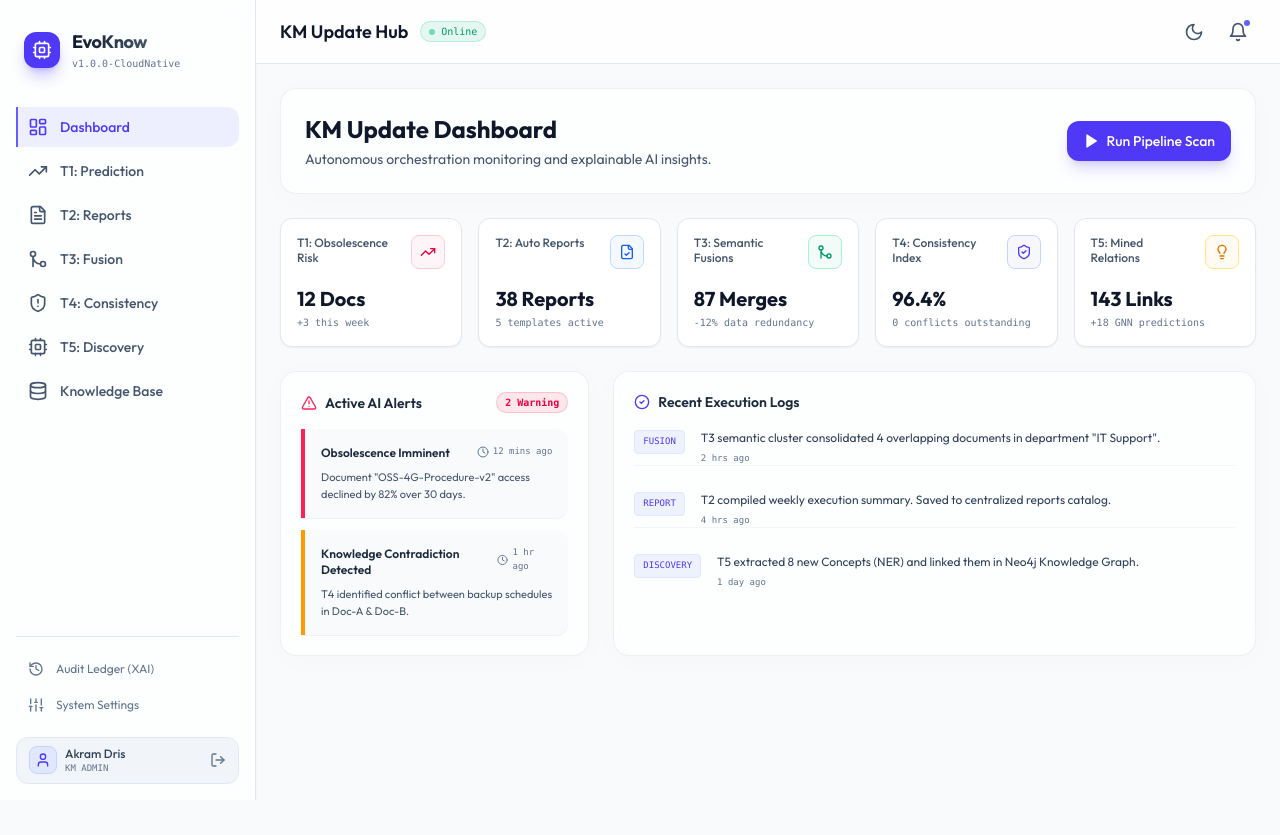
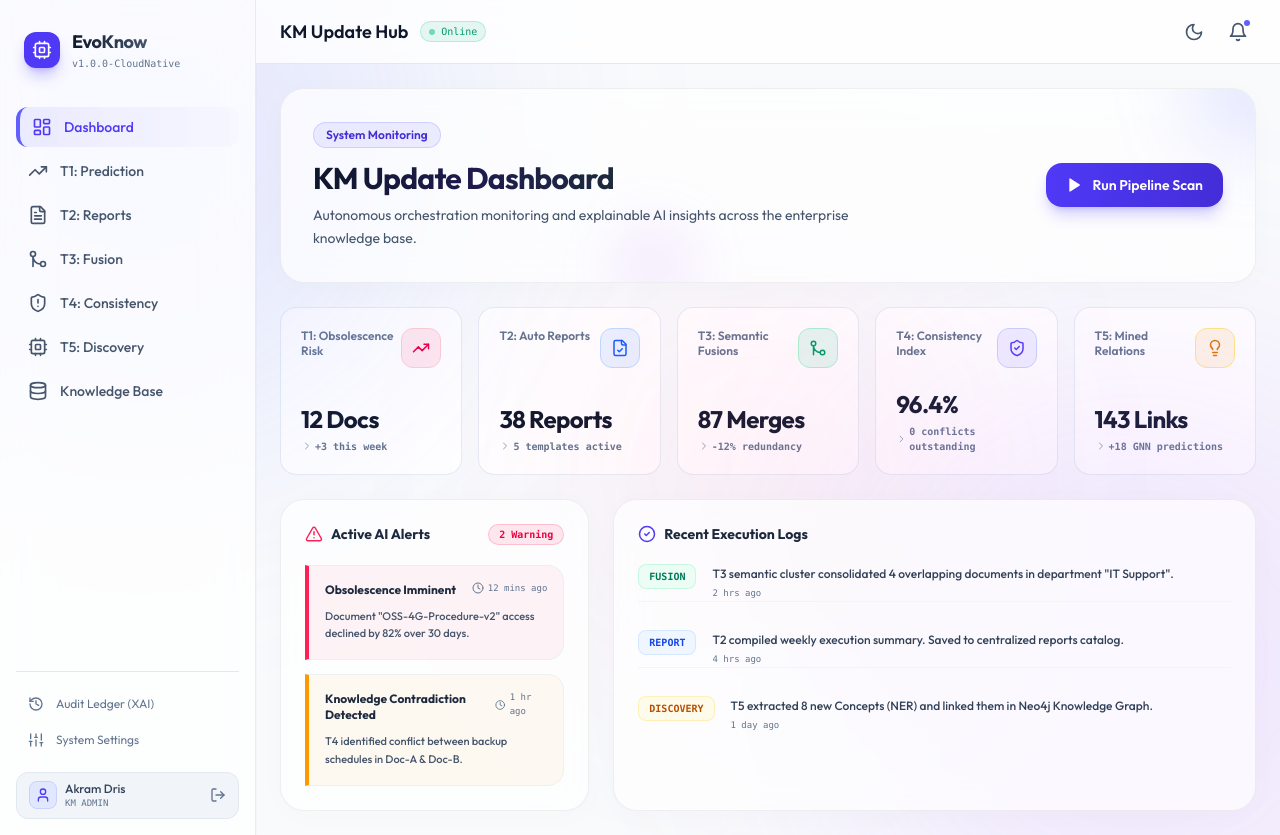
Before and after one commit to akram-dris/evo-know, a Vue app in the folder frontend/: page / in a window 1280 px wide. Before the commit the page ends 800 px from the top, so only its background shows below. Built offline with nearby package versions, Linux system fonts and the light colour scheme.

Commit message:
style: enhance light theme with premium glowing background shapes and glassmorphism styling

```diff
--- a/frontend/src/App.vue
+++ b/frontend/src/App.vue
@@ -47,9 +47,14 @@ onMounted(() => {
 </script>
 
 <template>
-  <div class="min-h-screen bg-slate-50 text-slate-800 dark:bg-slate-950 dark:text-slate-100 flex overflow-hidden transition-colors duration-300">
+  <div class="min-h-screen bg-slate-50 text-slate-800 dark:bg-slate-950 dark:text-slate-100 flex overflow-hidden transition-colors duration-300 relative">
+    <!-- Glowing background blobs for a beautiful, organic glassmorphic gradient glow -->
+    <div class="fixed -top-40 -left-40 w-[600px] h-[600px] rounded-full bg-indigo-400/15 dark:bg-indigo-900/10 blur-[130px] pointer-events-none"></div>
+    <div class="fixed -bottom-40 -right-40 w-[600px] h-[600px] rounded-full bg-purple-400/15 dark:bg-purple-900/10 blur-[130px] pointer-events-none"></div>
+    <div class="fixed top-1/3 right-1/4 w-[400px] h-[400px] rounded-full bg-pink-400/8 dark:bg-pink-900/4 blur-[110px] pointer-events-none"></div>
+
     <!-- Sidebar Navigation -->
-    <aside class="w-64 border-r border-slate-200 dark:border-slate-800 bg-white/70 dark:bg-slate-900/40 backdrop-blur-md flex flex-col p-4 space-y-6 shrink-0 shadow-xs">
+    <aside class="w-64 border-r border-slate-200/80 dark:border-slate-800/80 bg-white/75 dark:bg-slate-900/45 backdrop-blur-xl flex flex-col p-4 space-y-6 shrink-0 shadow-xs z-10">
       <!-- Logo Header -->
       <div class="flex items-center space-x-3 px-2 py-3">
         <div class="h-9 w-9 rounded-xl bg-indigo-600 flex items-center justify-center shadow-lg shadow-indigo-600/30">
@@ -159,6 +164,6 @@ onMounted(() => {
 
 /* Custom Router active classes styling */
 .router-link-active {
-  @apply bg-indigo-500/10 text-indigo-600 dark:bg-indigo-600/15 dark:text-indigo-400 border-l-2 border-indigo-500 rounded-l-none pl-2.5!;
+  @apply bg-gradient-to-r from-indigo-500/10 to-indigo-500/[0.02] text-indigo-600 dark:from-indigo-600/15 dark:to-indigo-600/[0.03] dark:text-indigo-400 border-l-4 border-indigo-500 dark:border-indigo-400 rounded-r-xl pl-3!;
 }
 </style>
--- a/frontend/src/views/Dashboard.vue
+++ b/frontend/src/views/Dashboard.vue
@@ -9,55 +9,111 @@ import {
   AlertTriangle,
   Play,
   Clock,
-  CheckCircle2
+  CheckCircle2,
+  ChevronRight
 } from 'lucide-vue-next'
 
 const stats = ref([
-  { name: 'T1: Obsolescence Risk', value: '12 Docs', change: '+3 this week', changeType: 'increase', icon: TrendingUp, color: 'text-rose-600 dark:text-rose-400 bg-rose-500/5 dark:bg-rose-500/10 border-rose-200 dark:border-rose-500/20' },
-  { name: 'T2: Auto Reports', value: '38 Reports', change: '5 templates active', changeType: 'neutral', icon: FileCheck, color: 'text-blue-600 dark:text-blue-400 bg-blue-500/5 dark:bg-blue-500/10 border-blue-200 dark:border-blue-500/20' },
-  { name: 'T3: Semantic Fusions', value: '87 Merges', change: '-12% data redundancy', changeType: 'decrease', icon: GitMerge, color: 'text-emerald-600 dark:text-emerald-400 bg-emerald-500/5 dark:bg-emerald-500/10 border-emerald-200 dark:border-emerald-500/20' },
-  { name: 'T4: Consistency Index', value: '96.4%', change: '0 conflicts outstanding', changeType: 'neutral', icon: ShieldCheck, color: 'text-indigo-600 dark:text-indigo-400 bg-indigo-500/5 dark:bg-indigo-500/10 border-indigo-200 dark:border-indigo-500/20' },
-  { name: 'T5: Mined Relations', value: '143 Links', change: '+18 GNN predictions', changeType: 'increase', icon: Lightbulb, color: 'text-amber-600 dark:text-amber-400 bg-amber-500/5 dark:bg-amber-500/10 border-amber-200 dark:border-amber-500/20' },
+  {
+    name: 'T1: Obsolescence Risk',
+    value: '12 Docs',
+    change: '+3 this week',
+    icon: TrendingUp,
+    color: 'text-rose-600 dark:text-rose-400 bg-rose-500/10 dark:bg-rose-500/20 border-rose-200 dark:border-rose-500/30',
+    hoverGlow: 'hover:shadow-rose-500/10 hover:border-rose-300 dark:hover:border-rose-500/40'
+  },
+  {
+    name: 'T2: Auto Reports',
+    value: '38 Reports',
+    change: '5 templates active',
+    icon: FileCheck,
+    color: 'text-blue-600 dark:text-blue-400 bg-blue-500/10 dark:bg-blue-500/20 border-blue-200 dark:border-blue-500/30',
+    hoverGlow: 'hover:shadow-blue-500/10 hover:border-blue-300 dark:hover:border-blue-500/40'
+  },
+  {
+    name: 'T3: Semantic Fusions',
+    value: '87 Merges',
+    change: '-12% redundancy',
+    icon: GitMerge,
+    color: 'text-emerald-600 dark:text-emerald-400 bg-emerald-500/10 dark:bg-emerald-500/20 border-emerald-200 dark:border-emerald-500/30',
+    hoverGlow: 'hover:shadow-emerald-500/10 hover:border-emerald-300 dark:hover:border-emerald-500/40'
+  },
+  {
+    name: 'T4: Consistency Index',
+    value: '96.4%',
+    change: '0 conflicts outstanding',
+    icon: ShieldCheck,
+    color: 'text-indigo-600 dark:text-indigo-400 bg-indigo-500/10 dark:bg-indigo-500/20 border-indigo-200 dark:border-indigo-500/30',
+    hoverGlow: 'hover:shadow-indigo-500/10 hover:border-indigo-300 dark:hover:border-indigo-500/40'
+  },
+  {
+    name: 'T5: Mined Relations',
+    value: '143 Links',
+    change: '+18 GNN predictions',
+    icon: Lightbulb,
+    color: 'text-amber-600 dark:text-amber-400 bg-amber-500/10 dark:bg-amber-500/20 border-amber-200 dark:border-amber-500/30',
+    hoverGlow: 'hover:shadow-amber-500/10 hover:border-amber-300 dark:hover:border-amber-500/40'
+  },
 ])
 
 const recentAlerts = ref([
-  { id: 1, title: 'Obsolescence Imminent', desc: 'Document "OSS-4G-Procedure-v2" access declined by 82% over 30 days.', time: '12 mins ago', severity: 'high' },
-  { id: 2, title: 'Knowledge Contradiction Detected', desc: 'T4 identified conflict between backup schedules in Doc-A & Doc-B.', time: '1 hr ago', severity: 'medium' },
+  { id: 1, title: 'Obsolescence Imminent', desc: 'Document "OSS-4G-Procedure-v2" access declined by 82% over 30 days.', time: '12 mins ago', severity: 'high', bgClass: 'bg-rose-500/5 dark:bg-rose-500/10 border-rose-100 dark:border-rose-950/40 border-l-rose-500' },
+  { id: 2, title: 'Knowledge Contradiction Detected', desc: 'T4 identified conflict between backup schedules in Doc-A & Doc-B.', time: '1 hr ago', severity: 'medium', bgClass: 'bg-amber-500/5 dark:bg-amber-500/10 border-amber-100 dark:border-amber-950/40 border-l-amber-500' },
 ])
 
 const recentActivity = ref([
-  { id: 1, type: 'Fusion', message: 'T3 semantic cluster consolidated 4 overlapping documents in department "IT Support".', time: '2 hrs ago' },
-  { id: 2, type: 'Report', message: 'T2 compiled weekly execution summary. Saved to centralized reports catalog.', time: '4 hrs ago' },
-  { id: 3, type: 'Discovery', message: 'T5 extracted 8 new Concepts (NER) and linked them in Neo4j Knowledge Graph.', time: '1 day ago' },
+  { id: 1, type: 'Fusion', message: 'T3 semantic cluster consolidated 4 overlapping documents in department "IT Support".', time: '2 hrs ago', badgeColor: 'bg-emerald-50 text-emerald-700 dark:bg-emerald-950/40 dark:text-emerald-400 border-emerald-200/50 dark:border-emerald-800/40' },
+  { id: 2, type: 'Report', message: 'T2 compiled weekly execution summary. Saved to centralized reports catalog.', time: '4 hrs ago', badgeColor: 'bg-blue-50 text-blue-700 dark:bg-blue-950/40 dark:text-blue-400 border-blue-200/50 dark:border-blue-800/40' },
+  { id: 3, type: 'Discovery', message: 'T5 extracted 8 new Concepts (NER) and linked them in Neo4j Knowledge Graph.', time: '1 day ago', badgeColor: 'bg-amber-50 text-amber-700 dark:bg-amber-950/40 dark:text-amber-400 border-amber-200/50 dark:border-amber-800/40' },
 ])
 </script>
 
 <template>
   <div class="space-y-6 transition-colors duration-300">
     <!-- Hero Header -->
-    <div class="flex justify-between items-center bg-gradient-to-r from-white to-slate-100 dark:from-slate-900 dark:to-indigo-950/20 p-6 rounded-2xl border border-slate-200 dark:border-slate-800/60 glass-panel shadow-xs">
-      <div>
-        <h1 class="text-2xl font-bold text-slate-900 dark:text-white">KM Update Dashboard</h1>
-        <p class="text-slate-600 dark:text-slate-400 text-sm mt-1">Autonomous orchestration monitoring and explainable AI insights.</p>
+    <div class="relative overflow-hidden bg-gradient-to-br from-indigo-50/90 via-white to-purple-50/60 dark:from-slate-900/80 dark:via-slate-900 dark:to-indigo-950/30 p-6 md:p-8 rounded-3xl border border-slate-200/80 dark:border-slate-800/60 glass-panel shadow-sm">
+      <!-- Decorative Background Blur Blobs -->
+      <div class="absolute -right-16 -top-16 w-32 h-32 rounded-full bg-indigo-400/20 blur-2xl pointer-events-none"></div>
+      <div class="absolute left-1/3 -bottom-8 w-24 h-24 rounded-full bg-purple-400/10 blur-xl pointer-events-none"></div>
+
+      <div class="relative z-10 flex flex-col md:flex-row justify-between items-start md:items-center gap-4">
+        <div>
+          <span class="inline-flex items-center px-3 py-1 rounded-full text-xs font-semibold bg-indigo-500/10 text-indigo-700 dark:text-indigo-400 mb-3 border border-indigo-500/20">
+            System Monitoring
+          </span>
+          <h1 class="text-2xl md:text-3xl font-extrabold tracking-tight">
+            <span class="bg-gradient-to-r from-slate-900 via-indigo-950 to-slate-800 bg-clip-text text-transparent dark:from-white dark:via-slate-200 dark:to-slate-400">
+              KM Update Dashboard
+            </span>
+          </h1>
+          <p class="text-slate-600 dark:text-slate-400 text-sm mt-2 max-w-xl leading-relaxed">
+            Autonomous orchestration monitoring and explainable AI insights across the enterprise knowledge base.
+          </p>
+        </div>
+        <button class="bg-gradient-to-r from-indigo-600 to-indigo-700 hover:from-indigo-500 hover:to-indigo-600 dark:from-indigo-600 dark:to-purple-600 dark:hover:from-indigo-500 dark:hover:to-purple-500 text-white font-semibold text-sm px-5 py-3 rounded-2xl flex items-center space-x-2.5 shadow-lg shadow-indigo-600/25 hover:shadow-indigo-600/35 hover:-translate-y-0.5 transition-all duration-200 cursor-pointer group">
+          <Play class="h-4 w-4 fill-current transition-transform group-hover:scale-110" />
+          <span>Run Pipeline Scan</span>
+        </button>
       </div>
-      <button class="bg-indigo-600 hover:bg-indigo-500 text-white font-medium text-sm px-4 py-2.5 rounded-xl flex items-center space-x-2 shadow-lg shadow-indigo-600/20 transition-all cursor-pointer">
-        <Play class="h-4 w-4 fill-current" />
-        <span>Run Pipeline Scan</span>
-      </button>
     </div>
 
     <!-- Metrics Grid -->
-    <div class="grid grid-cols-1 md:grid-cols-2 lg:grid-cols-5 gap-4">
-      <div v-for="stat in stats" :key="stat.name" class="p-4 rounded-xl border border-slate-200 dark:border-slate-800/80 bg-white dark:bg-slate-900/30 flex flex-col justify-between space-y-4 hover:border-slate-300 dark:hover:border-slate-700/80 shadow-xs hover:shadow-md transition-all">
+    <div class="grid grid-cols-1 sm:grid-cols-2 lg:grid-cols-5 gap-4">
+      <div v-for="stat in stats" :key="stat.name"
+           class="p-5 rounded-2xl border border-slate-200/80 dark:border-slate-800/80 bg-white/90 dark:bg-slate-900/30 flex flex-col justify-between space-y-5 hover:-translate-y-1 transition-all duration-300"
+           :class="stat.hoverGlow">
         <div class="flex justify-between items-start">
-          <span class="text-xs font-medium text-slate-600 dark:text-slate-400 leading-tight w-2/3">{{ stat.name }}</span>
-          <div class="p-2 rounded-lg border" :class="stat.color">
-            <component :is="stat.icon" class="h-4 w-4" />
+          <span class="text-xs font-semibold text-slate-500 dark:text-slate-400 leading-tight w-2/3">{{ stat.name }}</span>
+          <div class="p-2.5 rounded-xl border flex items-center justify-center transition-all duration-300" :class="stat.color">
+            <component :is="stat.icon" class="h-4.5 w-4.5" />
           </div>
         </div>
         <div>
-          <h3 class="text-xl font-bold text-slate-900 dark:text-white">{{ stat.value }}</h3>
-          <p class="text-[10px] mt-0.5 text-slate-500 font-medium font-mono">{{ stat.change }}</p>
+          <h3 class="text-2xl font-bold tracking-tight text-slate-900 dark:text-white">{{ stat.value }}</h3>
+          <p class="text-[10px] mt-1 text-slate-500 dark:text-slate-400 font-semibold font-mono flex items-center">
+            <ChevronRight class="h-3 w-3 text-slate-400 mr-0.5" />
+            <span>{{ stat.change }}</span>
+          </p>
         </div>
       </div>
     </div>
@@ -65,46 +121,46 @@ const recentActivity = ref([
     <!-- Alerts and Activity -->
     <div class="grid grid-cols-1 lg:grid-cols-3 gap-6">
       <!-- Alerts Column -->
-      <div class="lg:col-span-1 bg-white/70 dark:bg-slate-900/20 border border-slate-200 dark:border-slate-800/60 p-5 rounded-2xl space-y-4 glass-panel shadow-xs">
+      <div class="lg:col-span-1 bg-white/90 dark:bg-slate-900/20 border border-slate-200/80 dark:border-slate-800/60 p-6 rounded-3xl space-y-5 glass-panel shadow-sm">
         <div class="flex justify-between items-center">
-          <h2 class="font-semibold text-slate-800 dark:text-slate-200 text-sm flex items-center space-x-2">
-            <AlertTriangle class="h-4 w-4 text-rose-500" />
+          <h2 class="font-bold text-slate-800 dark:text-slate-200 text-sm flex items-center space-x-2">
+            <AlertTriangle class="h-4.5 w-4.5 text-rose-500" />
             <span>Active AI Alerts</span>
           </h2>
-          <span class="bg-rose-500/10 border border-rose-500/20 text-rose-600 dark:text-rose-400 text-[10px] font-mono px-2 py-0.5 rounded-full font-semibold">2 Warning</span>
+          <span class="bg-rose-500/10 border border-rose-500/20 text-rose-600 dark:text-rose-400 text-[10px] font-mono px-2.5 py-0.5 rounded-full font-bold">2 Warning</span>
         </div>
 
-        <div class="space-y-3">
+        <div class="space-y-3.5">
           <div v-for="alert in recentAlerts" :key="alert.id"
-               class="p-4 border-l-4 rounded-r-xl bg-slate-50 dark:bg-slate-950/40 border-slate-200 dark:border-slate-800 space-y-2 hover:bg-slate-100 dark:hover:bg-slate-950/80 transition-colors shadow-2xs"
-               :class="alert.severity === 'high' ? 'border-l-rose-500' : 'border-l-amber-500'">
+               class="p-4 border-l-4 rounded-r-2xl border border-slate-200/50 dark:border-slate-800/60 space-y-2.5 hover:shadow-xs transition-all duration-200 cursor-pointer"
+               :class="alert.bgClass">
             <div class="flex justify-between items-start">
-              <h4 class="text-xs font-semibold text-slate-800 dark:text-slate-200">{{ alert.title }}</h4>
-              <span class="text-[9px] text-slate-500 flex items-center space-x-1 font-mono">
+              <h4 class="text-xs font-bold text-slate-800 dark:text-slate-200">{{ alert.title }}</h4>
+              <span class="text-[9px] text-slate-500 dark:text-slate-400 flex items-center space-x-1 font-mono">
                 <Clock class="h-3 w-3" />
                 <span>{{ alert.time }}</span>
               </span>
             </div>
-            <p class="text-[11px] text-slate-600 dark:text-slate-400 leading-normal">{{ alert.desc }}</p>
+            <p class="text-[11px] text-slate-600 dark:text-slate-400 leading-relaxed font-medium">{{ alert.desc }}</p>
           </div>
         </div>
       </div>
 
       <!-- Activity Column -->
-      <div class="lg:col-span-2 bg-white/70 dark:bg-slate-900/20 border border-slate-200 dark:border-slate-800/60 p-5 rounded-2xl space-y-4 glass-panel shadow-xs">
-        <h2 class="font-semibold text-slate-800 dark:text-slate-200 text-sm flex items-center space-x-2">
-          <CheckCircle2 class="h-4 w-4 text-indigo-600 dark:text-indigo-400" />
+      <div class="lg:col-span-2 bg-white/90 dark:bg-slate-900/20 border border-slate-200/80 dark:border-slate-800/60 p-6 rounded-3xl space-y-5 glass-panel shadow-sm">
+        <h2 class="font-bold text-slate-800 dark:text-slate-200 text-sm flex items-center space-x-2">
+          <CheckCircle2 class="h-4.5 w-4.5 text-indigo-600 dark:text-indigo-400" />
           <span>Recent Execution Logs</span>
         </h2>
 
-        <div class="divide-y divide-slate-100 dark:divide-slate-800/40 space-y-3">
-          <div v-for="act in recentActivity" :key="act.id" class="pt-3 first:pt-0 flex items-start space-x-4">
-            <span class="bg-indigo-50 dark:bg-indigo-950 text-indigo-600 dark:text-indigo-400 text-[9px] font-mono uppercase px-2 py-1 rounded border border-indigo-100 dark:border-indigo-900/40 mt-0.5">
+        <div class="divide-y divide-slate-100 dark:divide-slate-800/40 space-y-3.5">
+          <div v-for="act in recentActivity" :key="act.id" class="pt-3.5 first:pt-0 flex items-start space-x-4">
+            <span class="text-[10px] font-bold font-mono uppercase px-2.5 py-1 rounded-lg border shrink-0" :class="act.badgeColor">
               {{ act.type }}
             </span>
             <div class="flex-1 space-y-1">
-              <p class="text-xs text-slate-700 dark:text-slate-300 leading-relaxed">{{ act.message }}</p>
-              <p class="text-[9px] text-slate-500 font-mono">{{ act.time }}</p>
+              <p class="text-xs text-slate-700 dark:text-slate-300 leading-relaxed font-medium">{{ act.message }}</p>
+              <p class="text-[9px] text-slate-500 dark:text-slate-400 font-mono">{{ act.time }}</p>
             </div>
           </div>
         </div>
```
